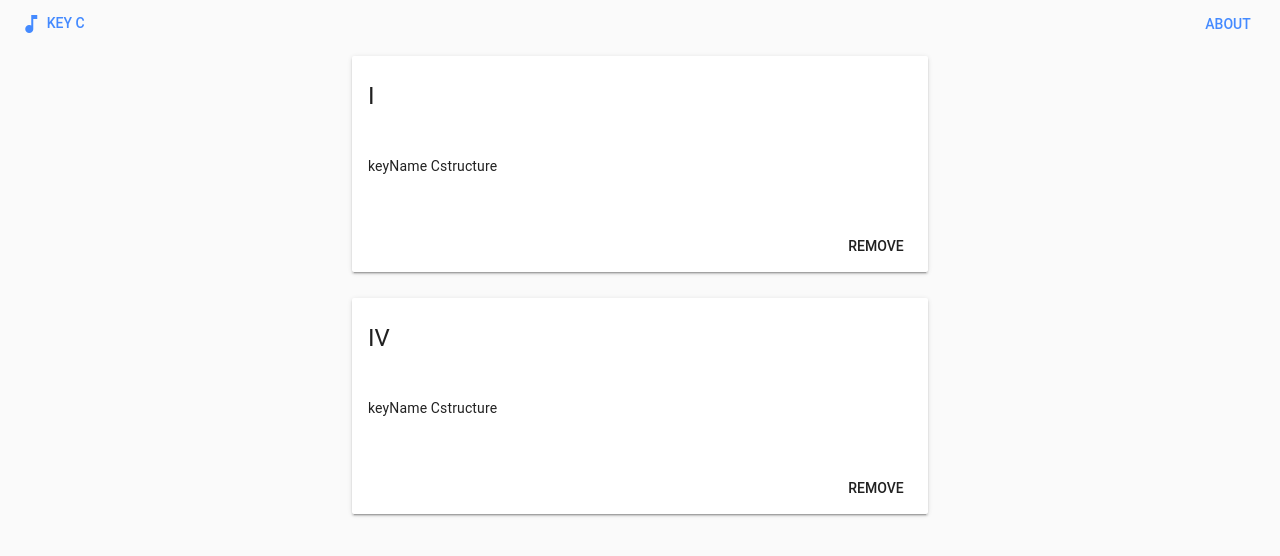
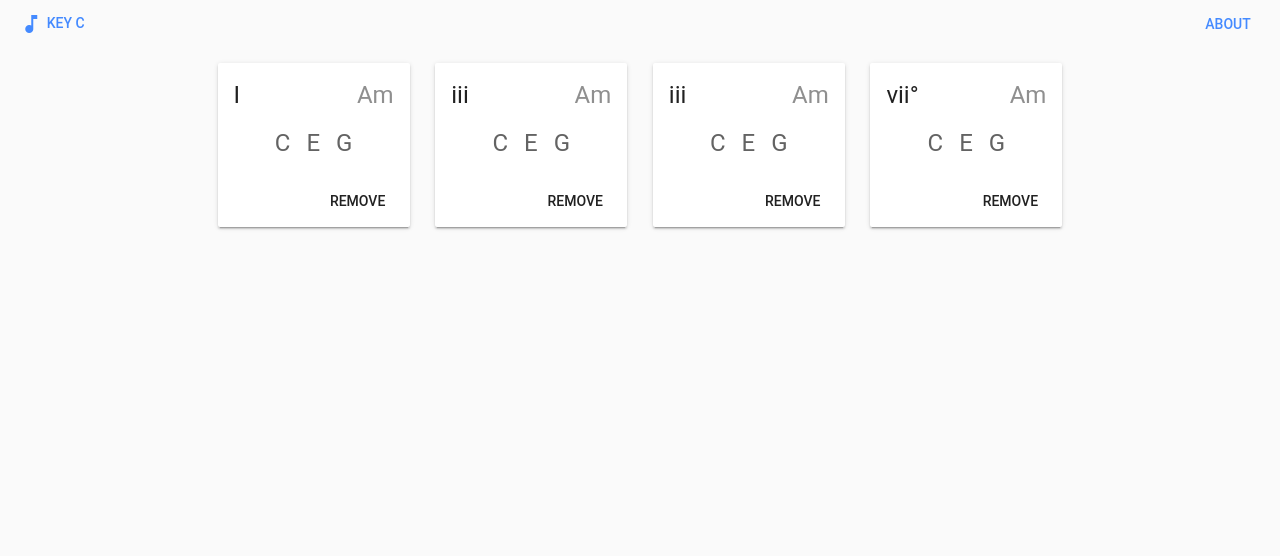
Before and after one commit to FINCTIVE/chord-map, a Vue app: page / in a window 1280 px wide. Shown: the top 556 px of the page. Built offline with nearby package versions, Linux system fonts and the light colour scheme.

Commit message:
chord card display

```diff
--- a/src/App.vue
+++ b/src/App.vue
@@ -35,13 +35,14 @@
       </md-dialog-actions>
     </md-dialog>
     <!-- 和弦排序 -->
-    <div class="chord-sequencer">
-      <draggable :list="list" :animation="200" ghost-class="ghost-chord" :move="checkMove">
-        <div v-for="element in list" :key="element.id">
-          <ChordCard v-bind:chordNumber="element.chordNumber" v-bind:keyName="keyName"></ChordCard>
-        </div>
-      </draggable>
-    </div>
+    <draggable :list="list" :animation="200" ghost-class="ghost-chord" class="chord-sequencer">
+      <ChordCard v-for="element in list"
+      :key="element.chordCardId"
+      :chordNumber="element.chordNumber"
+      :keyName="keyName"
+      :chordCardId="element.chordCardId"
+      v-on:remove-chord-card="removeChordCard"></ChordCard>
+    </draggable>
   </div>
 </template>
 
@@ -57,8 +58,15 @@ export default {
   data () {
     return {
       list: [
-        { id: 1, chordNumber: 1 },
-        { id: 2, chordNumber: 4 }
+        { chordCardId: 1, chordNumber: 1 },
+        // { chordCardId: 2, chordNumber: 4 },
+        // { chordCardId: 3, chordNumber: 3 },
+        // { chordCardId: 5, chordNumber: 4 },
+        // { chordCardId: 32, chordNumber: 3 },
+        // { chordCardId: 232, chordNumber: 3 },
+        { chordCardId: 3211, chordNumber: 3 },
+        { chordCardId: 82, chordNumber: 3 },
+        { chordCardId: 44, chordNumber: 7 }
       ],
       showAbout: false,
       showKeyChooser: false,
@@ -71,6 +79,15 @@ export default {
       let scale = ''
       if (this.musicScale === 'Major') { scale = '' } else { scale = 'm' }
       return this.musicKey + scale
+    }
+  },
+  methods: {
+    removeChordCard: function (chordCardID) {
+      let index = 0
+      for (; this.list[index].chordCardId !== chordCardID; ++index);
+      if (index > -1) {
+        this.list.splice(index, 1)
+      }
     }
   }
 }
@@ -99,6 +116,9 @@ export default {
   margin-bottom: 1em;
 }
 .chord-sequencer {
-  padding-top: 30px;
+  padding-top: 50px;
+  display: flex;
+  justify-content: center;
+  align-items: center;
 }
 </style>
--- a/src/components/ChordCard.vue
+++ b/src/components/ChordCard.vue
@@ -1,15 +1,17 @@
 <template>
-  <div>
-    <md-card class="chord-card">
+  <div class="chord-card">
+    <md-card md-with-hover>
       <md-card-header>
-        <div class="md-title">{{ getChordNumber(chordNumber) }}</div>
+        <div>
+          <span class="chord-number md-title">{{ getChordNumber(chordNumber) }}</span>
+          <span class="chord-name  md-title">{{ 'Am' }}</span>
+        </div>
       </md-card-header>
-      <md-card-content class="content">
-        <div class="name">keyName {{ keyName }}</div>
-        <div class="consist">structure</div>
+      <md-card-content class="chord-notes">
+        <span class="chord-note md-headline" v-for="note in testChordStruct" :key="note">{{ note }}</span>
       </md-card-content>
       <md-card-actions>
-        <md-button>Remove</md-button>
+        <md-button @click="$emit('remove-chord-card', chordCardId);">Remove</md-button>
       </md-card-actions>
     </md-card>
   </div>
@@ -17,20 +19,40 @@
 <script>
 export default {
   name: 'ChordCard',
-  props: ['chordNumber', 'keyName'],
+  props: ['chordCardId', 'chordNumber', 'keyName'],
+  data () {
+    return {
+      majorNumbers: ['I', 'ii', 'iii', 'IV', 'V', 'vi', 'vii°'],
+      minorNumbers: ['i', 'ii°', 'III', 'iv', 'V(v)', 'VI', 'VII', 'vii°'],
+      testChordStruct: ['C', 'E', 'G']
+    }
+  },
   methods: {
     getChordNumber: function (n) {
-      let numbers = ['I', 'II', 'III', 'IV', 'V', 'VI', 'VII']
-      return numbers[n - 1]
+      let majorNumbers = ['I', 'ii', 'iii', 'IV', 'V', 'vi', 'vii°']
+      return majorNumbers[n - 1]
     }
   }
 }
 </script>
 <style scoped>
 .chord-card {
-  width: 45%;
-  margin: 2% auto;
-  display: block;
+  width: 15%;
+  margin: 1%;
+  display: inline-block;
+}
+.chord-name {
+  float:right;
+  opacity: 50%;
+}
+.chord-notes {
+  display: flex;
+  justify-content: center;
+  align-items: center;
+}
+.chord-note {
+  margin: 0px 5%;
+  opacity: 70%;
 }
 .content * {
   margin: 5% auto;
```
